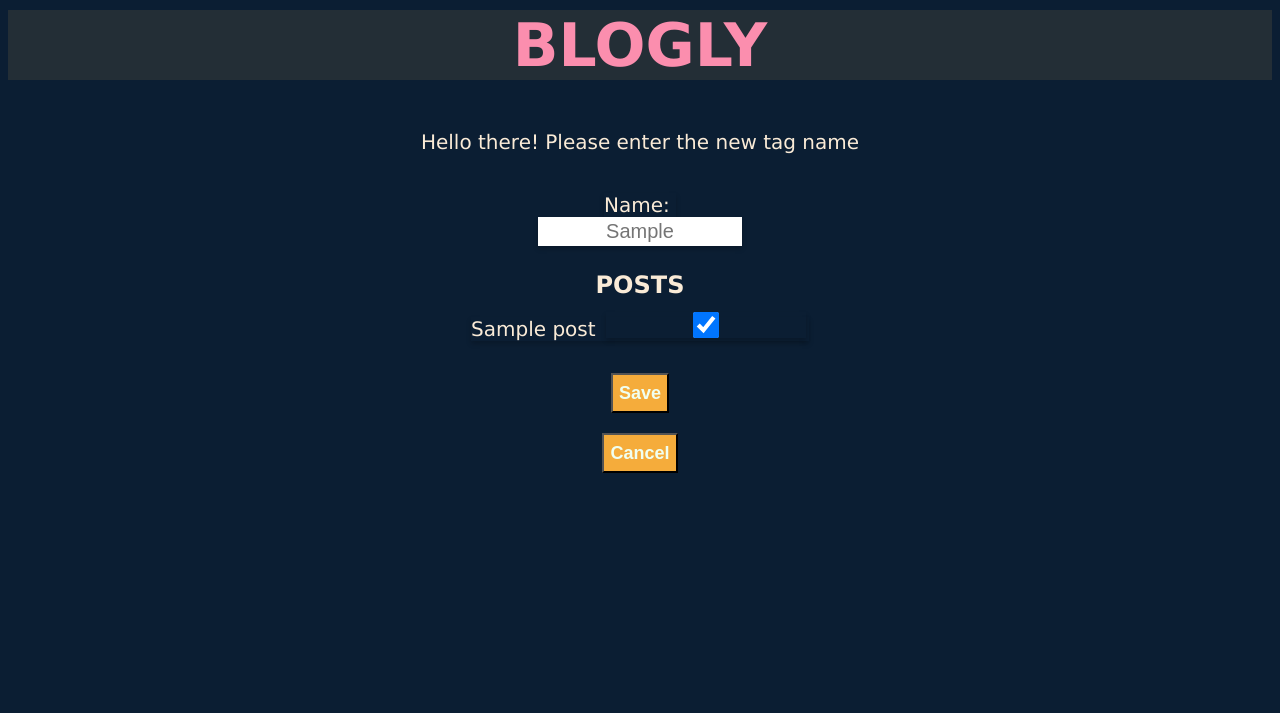
After one commit to mananpandya009/sbprojects, a Flask app: page /tags/1/edit in a window 1280 px wide. The commit adds this page. Shown: the top 713 px of the page. Run offline with Flask 2, Linux system fonts and the light colour scheme; tables that the repository leaves empty hold one stand-in row (values such as "Sample post").

Commit message:
Added tagging feature which uses Many to many associattion with Posts

```diff
--- a/unit_23/app.py
+++ b/unit_23/app.py
@@ -1,7 +1,7 @@
 """Blogly application."""
 from flask import Flask, request, render_template,  redirect, flash, session
 from flask_debugtoolbar import DebugToolbarExtension
-from models import db, connect_db, User, Post
+from models import db, connect_db, User, Post, Tag
 import datetime
 
 app = Flask(__name__)
@@ -95,7 +95,8 @@ def delete_user_update_db(user_id):
 
 @app.route('/users/<int:user_id>/posts/new')
 def add_new_post_form(user_id):
-    return render_template('new-post-form.html', user_id=user_id)
+    tags = Tag.query.all()
+    return render_template('new-post-form.html', user_id=user_id,tags=tags )
 
 
 @app.route('/users/<int:user_id>/posts/new', methods=['POST'])
@@ -103,9 +104,12 @@ def save_new_post(user_id):
     title = request.form["title"]
     content = request.form["content"]
     created_at = datetime.datetime.now().strftime("%H:%M:%S %m-%d-%Y")
+    tag_list = request.form.getlist("tagname")
+
 
     if title and content:
-        new_post  = Post(title=title, content=content, created_at = created_at, user_id = user_id)
+        tags = Tag.query.filter(Tag.id.in_(tag_list)).all()
+        new_post  = Post(title=title, content=content, created_at = created_at, user_id = user_id, tags=tags)
         db.session.add(new_post)
         db.session.commit()
         return redirect(f'/{user_id}')
@@ -117,13 +121,16 @@ def save_new_post(user_id):
 def show_post_details(post_id):
     post = Post.query.get_or_404(post_id)
     author = f'{post.user.first_name} {post.user.last_name}'
-    return render_template('post-details.html', post=post, author=author)
+    tags = post.tags
+    return render_template('post-details.html', post=post, author=author, tags=tags)
 
 
 @app.route('/posts/<int:post_id>/edit')
 def show_edit_post_form(post_id):
     post = Post.query.get_or_404(post_id)
-    return render_template('edit-post-form.html', post=post)
+    tags_used = post.tags
+    tags = Tag.query.all()
+    return render_template('edit-post-form.html', post=post, tags=tags, tags_used=tags_used)
 
 
 @app.route('/posts/<int:post_id>/edit', methods=['POST'])
@@ -132,7 +139,8 @@ def edit_post_details(post_id):
     content = request.form["content"]
     created_at =  datetime.datetime.now().strftime("%H:%M:%S %m-%d-%Y")
     edit_post = Post.query.get_or_404(post_id)
-
+    tag_list = request.form.getlist("tagname")
+    tags = Tag.query.filter(Tag.id.in_(tag_list)).all()
 
     if title:
         edit_post.title = title
@@ -140,6 +148,10 @@ def edit_post_details(post_id):
     if content:
         edit_post.content = content
         edit_post.created_at = created_at
+    if tag_list:
+        edit_post.tags = tags
+        edit_post.created_at = created_at
+
 
     db.session.add(edit_post)
     db.session.commit()
@@ -154,6 +166,81 @@ def delete_post(post_id):
     return redirect(f'/{delete_post.user_id}')
 
 
+@app.route('/tags')
+def show_tags_list():
+    tags = Tag.query.all()
+    return render_template('tags-list.html', tags=tags)
+
+
+@app.route('/tags/new')
+def show_new_tag_form():
+    return render_template('new-tag-form.html')
+
+
+
+@app.route('/tags/new',methods=['POST'])
+def process_new_tag():
+    name=request.form["tagname"]
+    if name:
+        new_tag  = Tag(name=name)
+        db.session.add(new_tag)
+        db.session.commit()
+        return redirect(f'/tags')
+    else:
+        return redirect(f'/tags/new')
+
+
+@app.route('/tags/<int:tag_id>')
+def show_tag_details(tag_id):
+    tag = Tag.query.get_or_404(tag_id)
+    posts = tag.posts
+    return render_template('tag-details.html', posts=posts, tag=tag)
+
+
+
+@app.route('/tags/<int:tag_id>/edit')
+def show_edittag_form(tag_id):
+    tag = Tag.query.get_or_404(tag_id)
+    tagged_posts = tag.posts
+    posts = Post.query.all()
+    return render_template('edit-tag-form.html',tag=tag, tagged_posts=tagged_posts, posts=posts)
+
+
+@app.route('/tags/<int:tag_id>/edit', methods=['POST'])
+def process_edittag_form(tag_id):
+    edittag = Tag.query.get_or_404(tag_id)
+    post_list = request.form.getlist("post")
+    posts = Post.query.filter(Post.id.in_(post_list)).all()
+    name=request.form["tagname"]
+    if name:
+        edittag.name = name
+        db.session.add(edittag)
+        db.session.commit()
+        return redirect(f'/tags')
+    if post_list:
+        edittag.posts = posts
+        db.session.add(edittag)
+        db.session.commit()
+        return redirect(f'/tags')
+    else:
+        return redirect(f'/tags/{tag_id}/edit')
+
+
+
+@app.route('/tags/<int:tag_id>/delete')
+def delete_tag(tag_id):
+    delete_tag = Tag.query.get_or_404(tag_id)
+    if delete_tag.posts:
+        posts = delete_tag.posts
+        tag = delete_tag
+        return render_template('tag-details.html', posts=posts, tag=tag)
+    else:
+        db.session.delete(delete_tag)
+        db.session.commit()
+    return redirect(f'/tags')
+
+
+
 
 if __name__ == '__main__':
     app.run()
--- /dev/null
+++ b/unit_23/templates/edit-tag-form.html
@@ -0,0 +1,29 @@
+
+
+{% extends 'base.html' %}
+{% block content %}
+
+<div id="input_form_div" class="input_form_div">
+    <form action="/tags/{{tag.id}}/edit" method="POST">
+        <p style="font-size: 20px">Hello there! Please enter the new tag name</p><br>
+        <label for="tagname">Name:&nbsp;</label><br>
+        <input type="text" id="tagname" name="tagname" onfocus="this.value=''" placeholder={{tag.name}}><br>
+        <div class="post_input_checkbox_div">
+            <h2 style="margin-bottom: 10px;">POSTS</h2>
+            {% for post in posts %}
+                {% if post in tagged_posts %}
+                    <label for="post">{{post.title}} <input type="checkbox" name=post value={{post.id}} checked></label><br>
+                {% else %}
+                    <label for="post">{{post.title}} <input type="checkbox" name=post value={{post.id}}></label><br>
+                {%endif%}
+            {% endfor %}
+        </div>
+
+        <button id="add_user" type="submit">Save</button>
+   </form>
+</div>
+<div id="results" class="results_div">
+    <a href="/tags"><button id="reset">Cancel</button></a>
+</div>
+
+{%endblock%}
--- a/unit_23/templates/user-details.html
+++ b/unit_23/templates/user-details.html
@@ -8,6 +8,7 @@
 
       <a href="/users/{{user.id}}/edit"><button>Edit</button></a>
       <a href="/users/{{user.id}}/delete"><button>Delete</button></a>
+      <a href="/users"><button>Home</button></a>
     </div>
 
     <div class="post_div flex-child">
--- a/unit_23/templates/user-list.html
+++ b/unit_23/templates/user-list.html
@@ -2,14 +2,16 @@
 {% block content %}
 
 <div class="userlistdiv">
-  <h1 style="top: 10px">USERS</h1>
 
+  <h1 style="top: 10px">Bloggers</h1>
+  <a href="/users/new"><button>Add User</button></a>
+  <a href="/tags"><button>View Tags</button></a>
   <ul>
     {% for user in users %}
     <li><a href="/{{user.id}}">{{user.first_name}}&nbsp;{{user.last_name}}</a></li>
     {% endfor %}
   </ul>
-  <a href="/users/new"><button>Add User</button></a>
+
 
 
 </div>
```
Also changed, not shown: unit_23/models.py (+33 -0 lines), unit_23/seed.py (+11 -10 lines), unit_23/static/app.css (+34 -2 lines), unit_23/templates/edit-post-form.html (+9 -1 lines), unit_23/templates/new-post-form.html (+10 -1 lines), unit_23/templates/new-tag-form.html (added, +19 -0 lines), unit_23/templates/post-details.html (+7 -5 lines), unit_23/templates/tag-details.html (added, +18 -0 lines), unit_23/templates/tags-list.html (added, +21 -0 lines).
